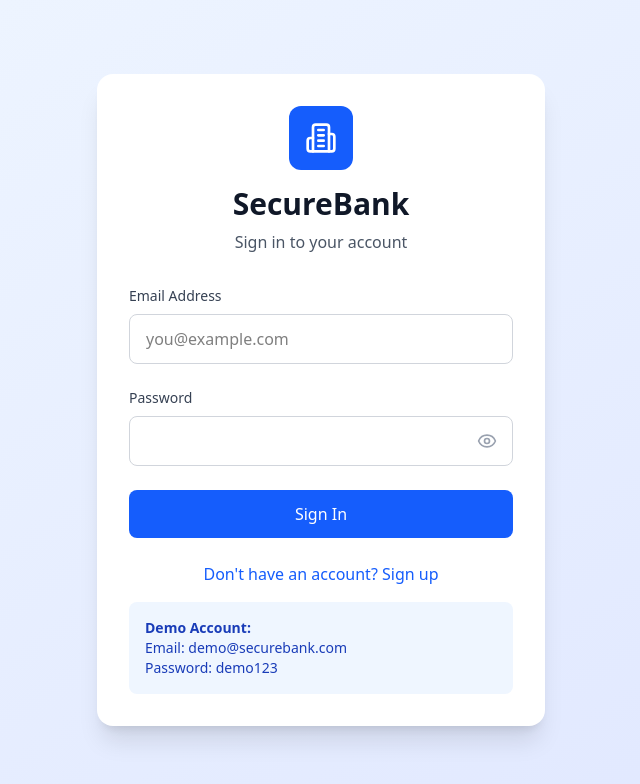
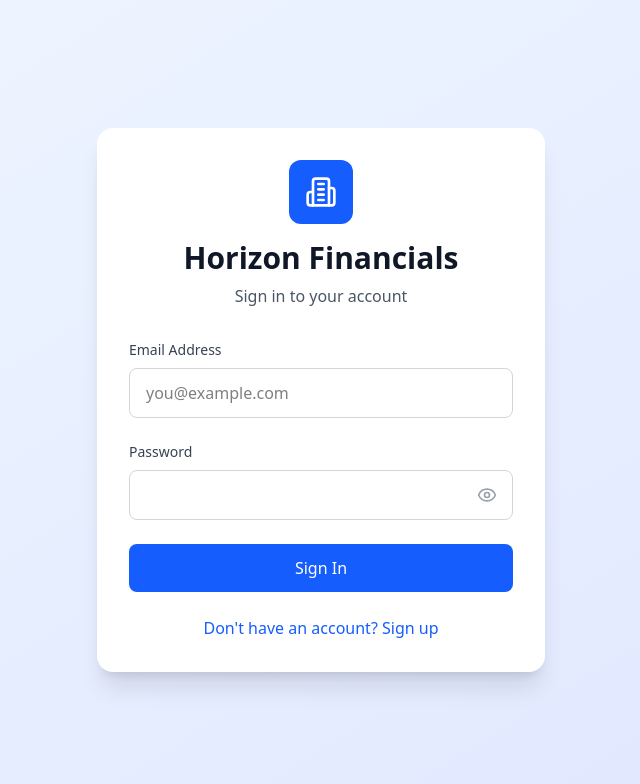
Before and after one commit to ericwalterlaw/bankish, a React (Vite) app: page / in a window 1280 px wide. Shown: the top 784 px of the page, without its empty margins (319-959 px from the left). Built offline with nearby package versions, Linux system fonts and the light colour scheme.

Commit message:
Update Login.jsx

```diff
--- a/src/components/Login.jsx
+++ b/src/components/Login.jsx
@@ -48,7 +48,7 @@
             <div className="mx-auto w-16 h-16 bg-blue-600 rounded-xl flex items-center justify-center mb-4">
               <Building2 className="w-8 h-8 text-white" />
             </div>
-            <h2 className="text-3xl font-bold text-gray-900">SecureBank</h2>
+            <h2 className="text-3xl font-bold text-gray-900">Horizon Financials</h2>
             <p className="mt-2 text-gray-600">
               {isLogin ? 'Sign in to your account' : 'Create your account'}
             </p>
@@ -157,16 +157,6 @@
               {isLogin ? "Don't have an account? Sign up" : 'Already have an account? Sign in'}
             </button>
           </div>
-
-          {isLogin && (
-            <div className="mt-4 p-4 bg-blue-50 rounded-lg">
-              <p className="text-sm text-blue-800">
-                <strong>Demo Account:</strong><br />
-                Email: demo@securebank.com<br />
-                Password: demo123
-              </p>
-            </div>
-          )}
         </div>
       </div>
     </div>
```
